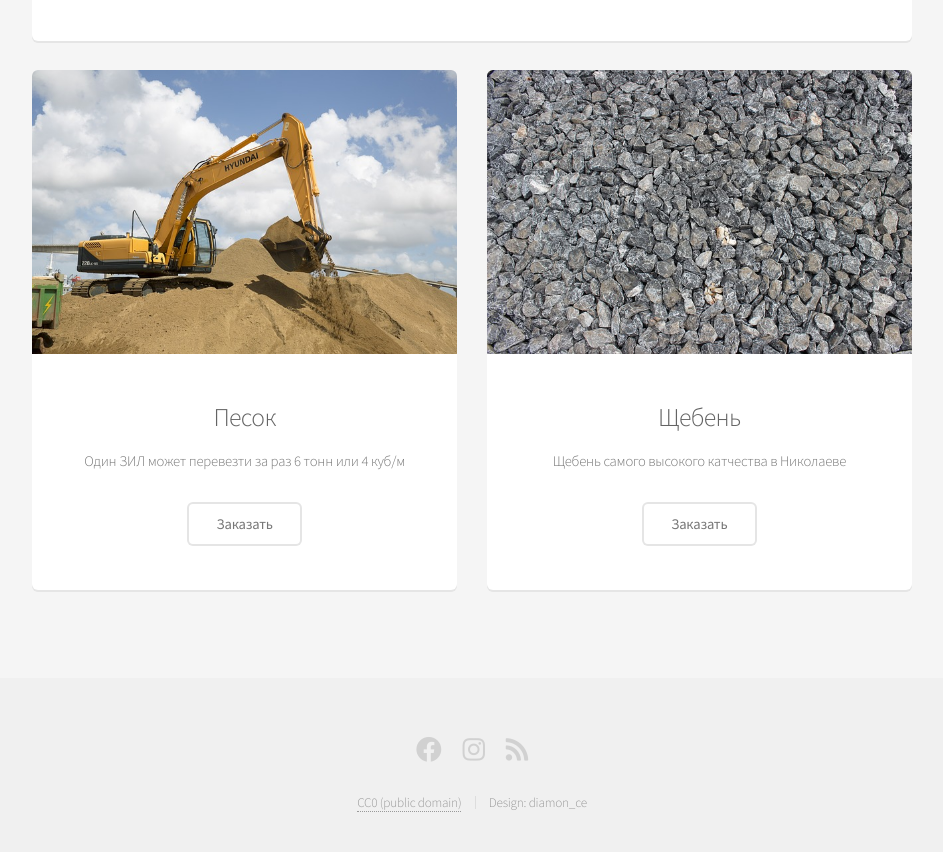
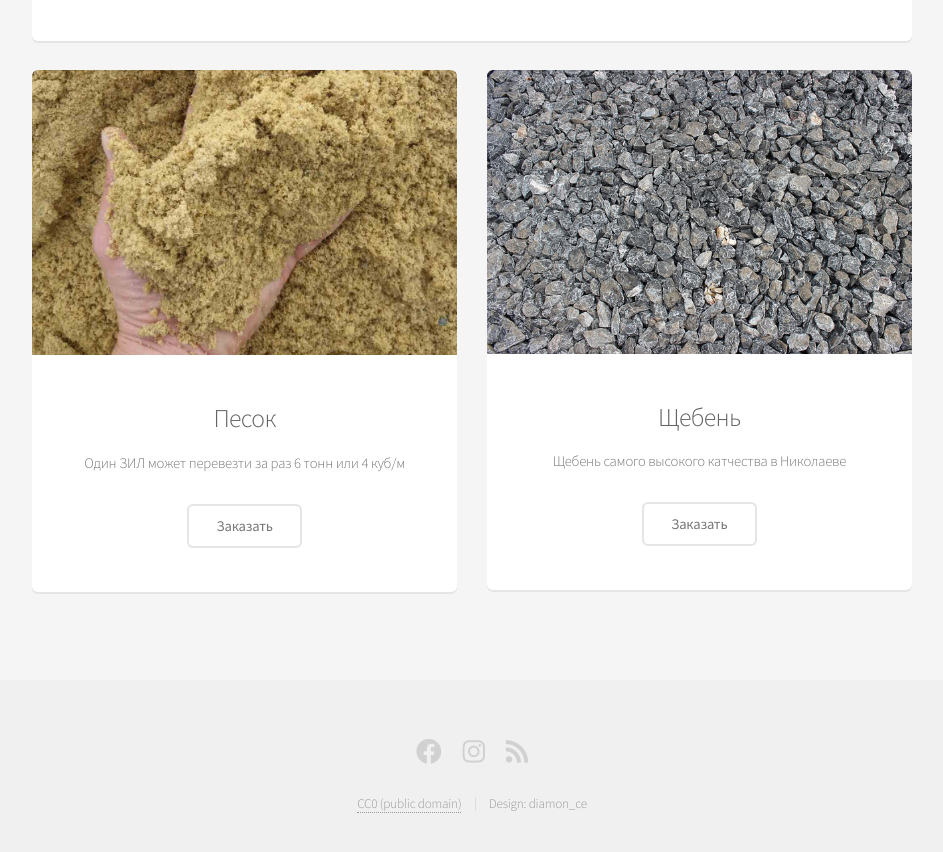
Before and after one commit to diamonce/diamonce.github.io, a plain HTML site: page index.html in a window 1280 px wide. Shown: the part 1724-2576 px from the top of the page, without its empty margins (168-1111 px from the left). Drawn offline with nearby package versions, Linux system fonts and the light colour scheme.

```diff
--- a/index.html
+++ b/index.html
@@ -165,7 +165,7 @@
 
 								<div class="col-6 col-12-narrower">
 									<section class="box special">
-										<span class="image featured"><img src="https://diamonce.github.io/img/excavation-921233_640.jpg" alt="" /></span>
+										<span class="image featured"><img src="https://diamonce.github.io/img/sand_in_hand.jpg" alt="" /></span>
 										<h3>Песок</h3>
 										<p>Один ЗИЛ может перевезти за раз 6 тонн или 4 куб/м</p>
 
```
Also changed, not shown: img/sand_in_hand.jpg (added).
